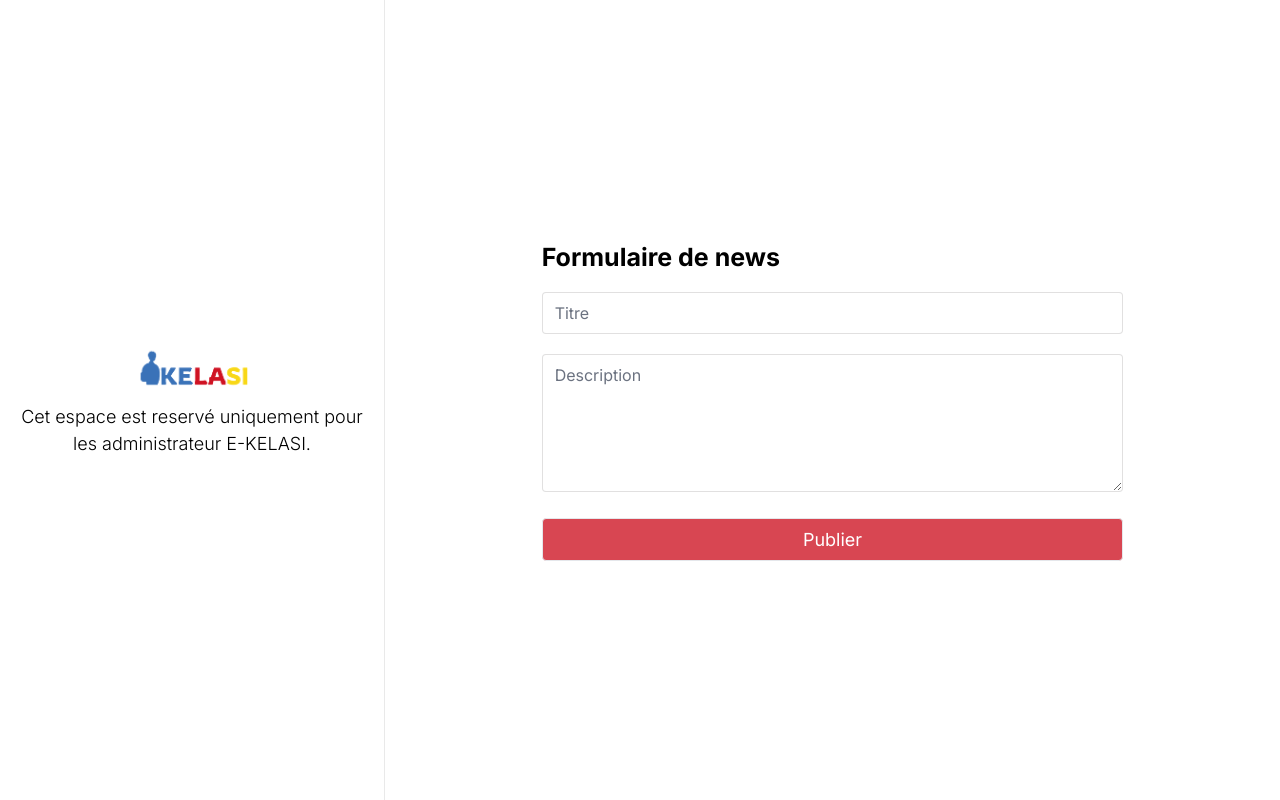
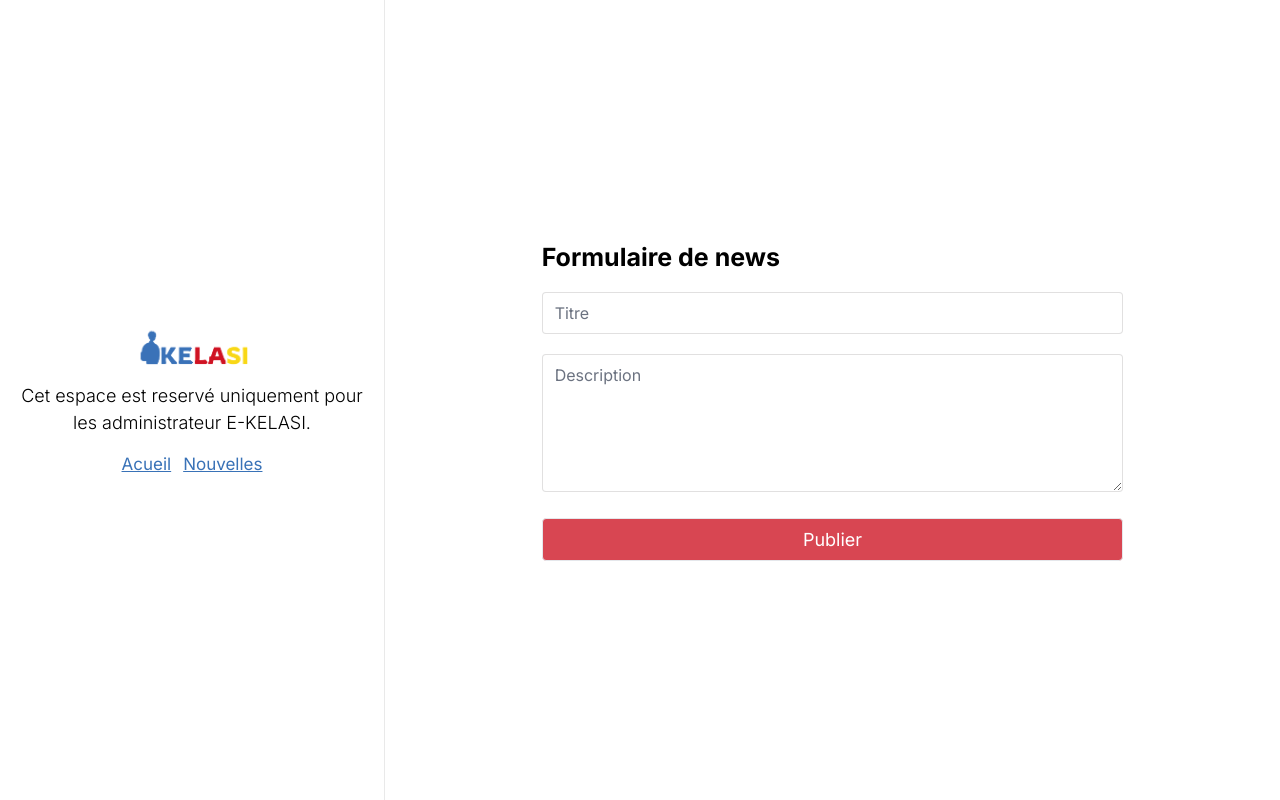
Before and after one commit to GroupeBH/ekelasi, a Next.js app: page /admin in a window 1280 px wide. Built offline with nearby package versions, Linux system fonts and the light colour scheme; sample sign-in values are in the browser's storage.

Commit message:
publish news

```diff
--- a/src/app/components/admin/Admin.js
+++ b/src/app/components/admin/Admin.js
@@ -5,6 +5,7 @@ import { useRouter } from 'next/navigation'
 import Image from "next/image";
 import logo from "../../assets/logo e-kelasi.png"
 import axios from "axios"
+import Link from 'next/link';
 
 
 
@@ -36,6 +37,9 @@ function Admin() {
           console.log("news : ", news)
       }
 
+      setTitle("")
+      setDescription("")
+
     }
   }
 
@@ -46,6 +50,14 @@ function Admin() {
                 <Image alt="" src={logo} className="w-[120px] object-cover" />
           </div>
           <div className='px-4 text-center text-[18px] font-light'>Cet espace est reservé uniquement pour les administrateur E-KELASI.</div>
+          <div className='flex gap-3 pt-4 text-[17px] '>
+            <Link href={"/"}>
+              <div className='text-[#3972b7] underline hover:no-underline cursor-pointer'>Acueil</div>
+            </Link>
+            <Link href={"/news"}>
+              <div className='text-[#3972b7] underline hover:no-underline cursor-pointer'>Nouvelles</div>
+            </Link>
+          </div>
       </div>
       <div className='flex flex-col justify-center items-center w-[70%] h-[100vh] border-[rgba(0,0,0,0.087)] border-l-[1px]'>
         <div className='w-[65%]'>
```
